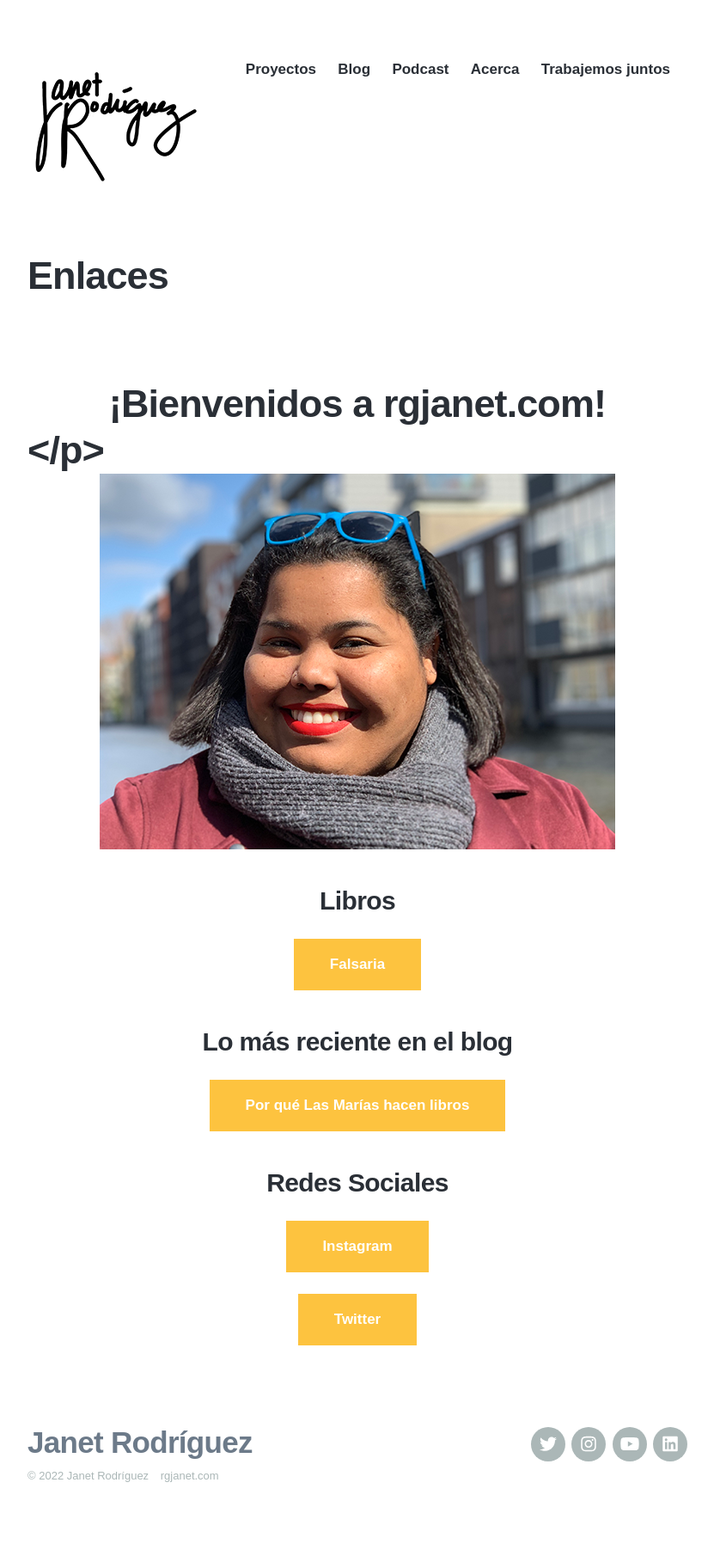
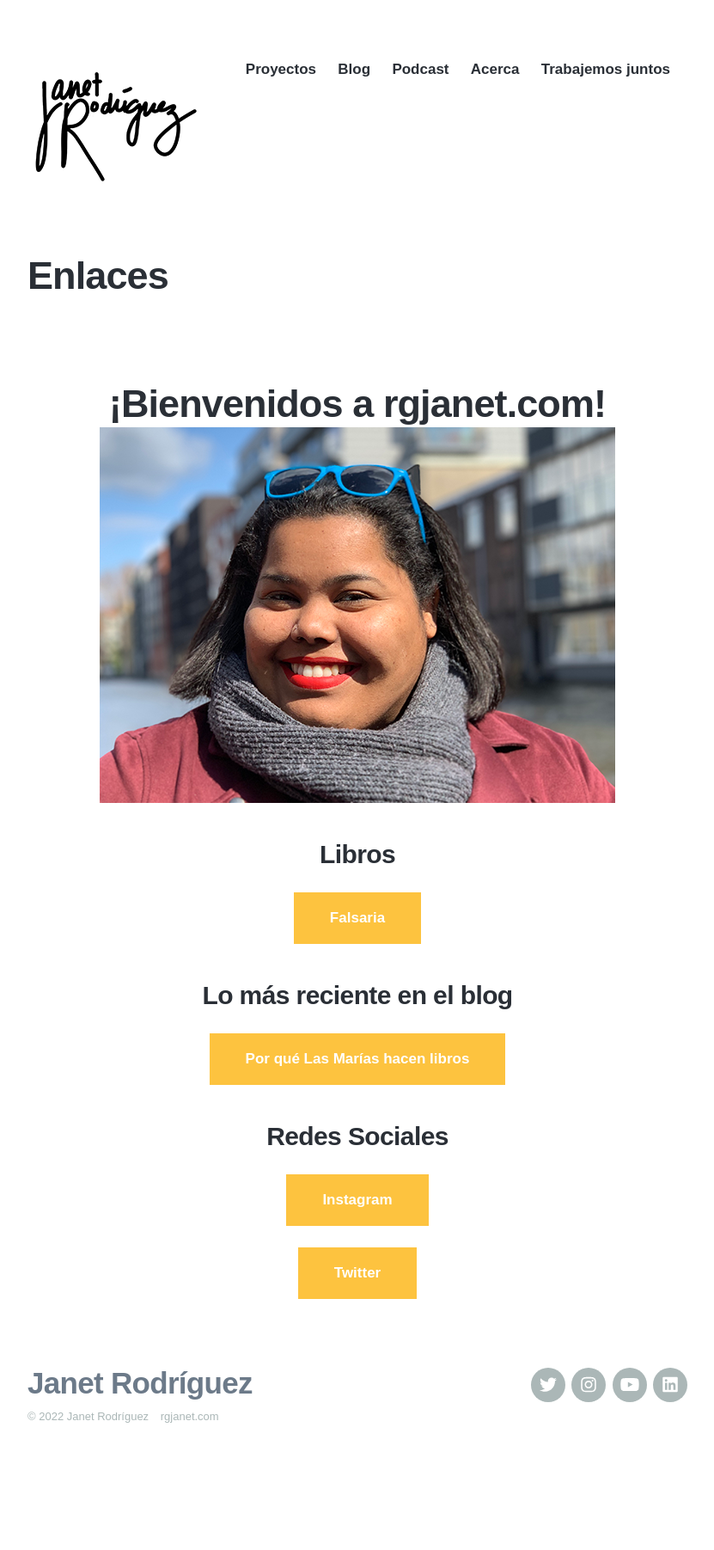
Before and after one commit to rgjanet/rgjanet.github.io, a Jekyll site: the page built from _pages/enlaces.md, in a window 1280 px wide. Shown: the whole page at 86% size, without its empty margins (224-1055 px from the left). Built offline with Jekyll 4.4.1, drawn with Linux system fonts in a browser that asks for light colours; nearby versions of some CDN libraries; some web fonts are replaced; after the commit the page ends 1734 px from its top, so only the background shows below that.

Commit message:
Update enlaces.md

```diff
--- a/_pages/enlaces.md
+++ b/_pages/enlaces.md
@@ -4,7 +4,7 @@ description: ¡Hola! Soy Janet Rodríguez y creo estrategias de contenidos digit
 featured_image: /images/Proyectos/videos-rgjanet.png
 ---
 
- <p><h1 align="center">¡Bienvenidos a rgjanet.com!<h1></p>
+ <h1 align="center">¡Bienvenidos a rgjanet.com!<h1>
 
  <p align="center"><img src="https://www.rgjanet.com/images/rgjanet-4.png" align="center"></p>
 
```
